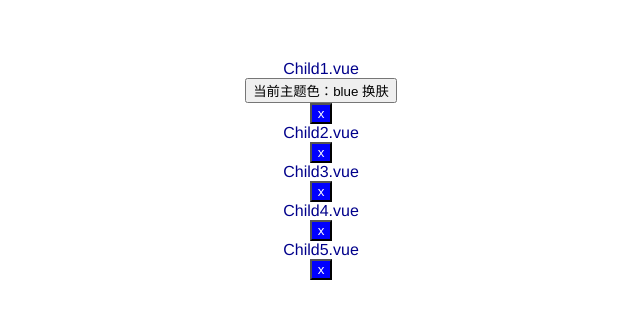
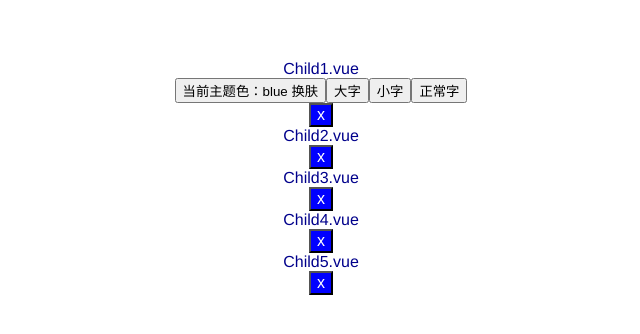
Before and after one commit to winter-creater/vue-demo3, a Vue app: page / in a window 1280 px wide. Shown: the top 334 px of the page, without its empty margins (319-959 px from the left). Built offline with nearby package versions, Linux system fonts and the light colour scheme.

Commit message:
字体大小切换，provide/inject

```diff
--- a/src/provide-inject/Pro.vue
+++ b/src/provide-inject/Pro.vue
@@ -1,5 +1,5 @@
 <template>
-<div :class="`app theme-${themeName}`">
+<div :class="`app theme-${themeName} fontSize-${fontSizeName}`">
     <Child1/>
     <button>x</button>
     <Child2/>
@@ -22,15 +22,16 @@ import Child5 from '../components/Child5.vue'
 export default{
     provide(){
         return{
-           themeName: this.themeName ,//复制
-           changeTheme:this.changeTheme
+           themeName: this.themeName ,
+           changeTheme:this.changeTheme,
+           changeFontSize:this.changeFontSize
         }
     },
     name:"Pro",
     data(){
         return{
             themeName:"blue",//red
-            fontSize:"normal" //big 、 small
+            fontSizeName:"normal" //big 、 small
         }
     },
     methods:{
@@ -39,6 +40,11 @@ export default{
                 this.themeName='red'
             }else{
                 this.themeName='blue'
+            }
+        },
+        changeFontSize(name){
+            if(['normal','big','small'].indexOf(name)>=0){
+                this.fontSizeName=name
             }
         }
     },
@@ -75,5 +81,17 @@ Child5
 .app.theme-red{
     color: darkred;
 }
+.app.fontSize-normal{
+    font-size: 16px;
+}
+.app.fontSize-big{
+    font-size: 24px;
+}
+.app.fontSize-small{
+    font-size: 8px;
+}
+.app button{
+    font-size: inherit;
+}
 
 </style>
--- a/src/provide-inject/inject.vue
+++ b/src/provide-inject/inject.vue
@@ -1,9 +1,16 @@
 <template>
-    <div><button @click="x">当前主题色：{{themeName}}   换肤</button></div>
+    <div>
+
+        <button @click="x">当前主题色：{{themeName}}   换肤
+        </button>
+             <button @click="changeFontSize('big')">大字</button>
+        <button @click="changeFontSize('small')">小字</button>
+        <button @click="changeFontSize('normal')">正常字</button>
+        </div>
 </template>
 <script>
 export default {
-   inject:['themeName','changeTheme'],
+   inject:['themeName','changeTheme','changeFontSize'],
    methods:{
        x(){
        this.changeTheme()
```
